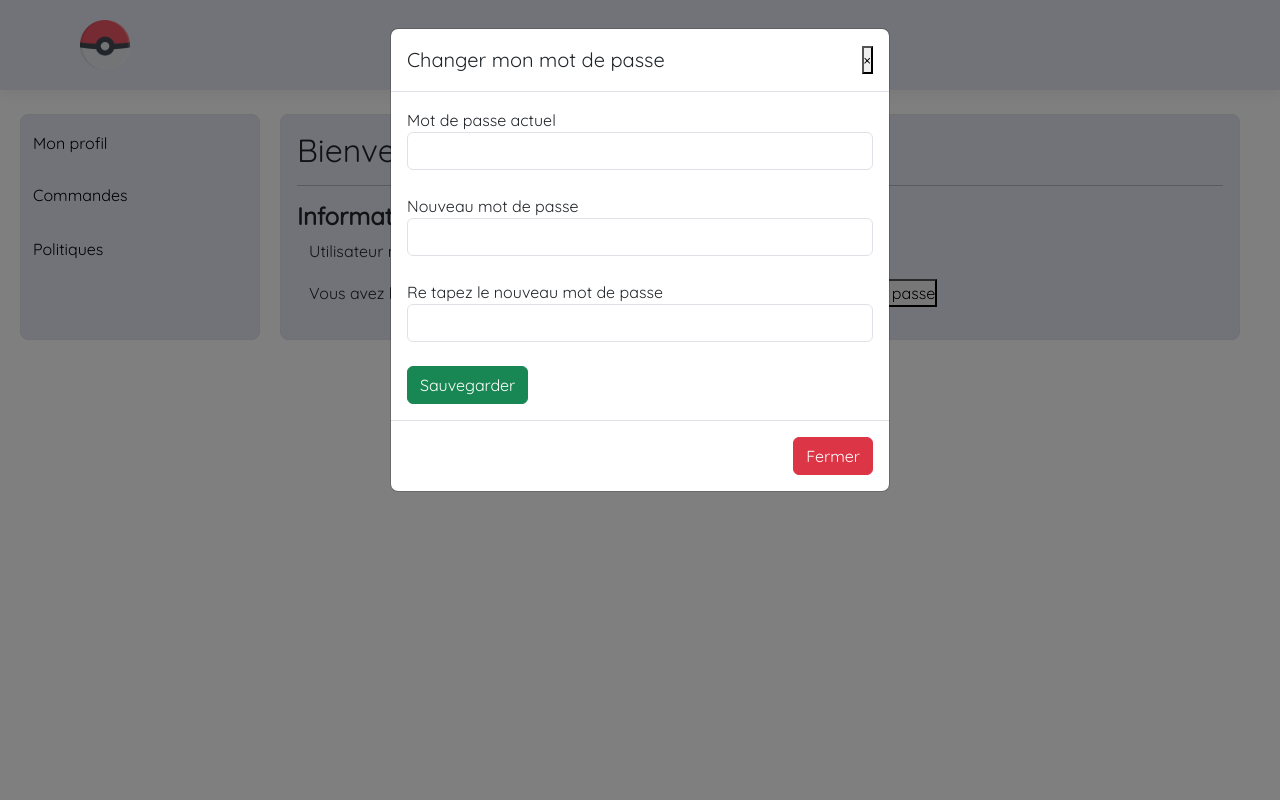
After one commit to Simiamine/Pokeshop, a PHP site: page /php/compte_client.php in a window 1280 px wide, after a click on "Changer mon mot de passe". The commit adds this page. Run offline with PHP 8.4, Linux system fonts and the light colour scheme; some libraries are stand-ins or nearby versions.

Commit message:
Add files via upload

```diff
--- a/php/admin/ajout_pok.php
+++ b/php/admin/ajout_pok.php
@@ -33,7 +33,7 @@
             <main class="col overflow-auto h-100 w-100">
                 <div class="container py-2">
                     <h2>Liste des pokemons</h2>
-                    <a href="php/admin/ajout_produit_pokemon.php" class="btn btn-primary">Ajouter produit</a>
+                    <a href="ajout_produit_pokemon.php" class="btn btn-primary">Ajouter produit</a>
                     <table class="table table-striped table-hover">
                         <!-- Début de l'en-tête du tableau -->
                         <thead>
--- /dev/null
+++ b/php/compte_client.php
@@ -0,0 +1,157 @@
+<?php
+    session_start();
+?>
+
+<!DOCTYPE html>
+<html lang="en">
+    <head>
+    <meta charset="UTF-8">
+    <meta http-equiv="X-UA-Compatible" content="IE=edge"> <meta name="viewport" content="width=device-width, initial-scale=1.0">
+    <title>Espace Client</title>
+    <script src="../js/pokemon.js" defer></script>
+    <script src="https://kit.fontawesome.com/d6a49ddf6e.js" crossorigin="anonymous"></script>
+    <link rel="stylesheet" href="../css/style.css">
+    <link href="../css/bootstrap.css" rel="stylesheet">
+    <link href="../css/style_profil.css" rel="stylesheet">
+    </head>
+
+    <body>
+            <header class = header-home>
+            <div class = "contenair">
+            <section id="header">
+        <div class="logo">
+            <a href="../index.php"><img src="../img/icon.png" alt="pokeball" class = "logo" width="50"></a>
+        </div>
+
+        <?php if (isset($_SESSION['user_statut']) && $_SESSION['user_statut'] == 'client'): ?>
+        <ul id="navbar">
+        <li>Bonjour, <?= htmlspecialchars($_SESSION['user_name']); ?></li>
+        <li><a  href="../index.php" id="menu">Menu</a></li>
+        <li><a  href="#" id="type">Catalogue</a></li>
+        <li><a href="pokedex.php" id="type">Pokedex</a></li>
+        <li><a class="active" href="compte_client.php" id="compte">Compte</a></li>
+        <li><a href="deconnexion.php" id="deconnexion">Déconnexion</a></li>
+        <li><a id="panier" href="#"><i class="fa-solid fa-bag-shopping fa-xl"></i></a></li>
+        </ul>
+        <?php endif; ?>
+            </section>
+
+<br>
+<main class ="main">
+<div class="contenair d-flex">
+<aside class="flex-grow-1">
+    <div class="bg-light border rounded-3 p-1 h-100 sticky-top">
+        <ul class="nav nav-pills flex-sm-column flex-row mb-auto justify-content-between text-truncate">
+            <li class="my-1">
+                <a href="compte_client.php" class="nav-link px-2 text-truncate">
+                    <i class="bi bi-layout-text-sidebar-reverse"></i></i>
+                    <span class="d-none d-sm-inline">Mon profil</span>
+                </a>
+            </li>
+            <li class="my-1 nav-item">
+                <a href="commande.php" class="nav-link px-2 text-truncate"><i class="bi bi-card-text fs-5"></i>
+                    <span class="d-none d-sm-inline">Commandes</span> </a>
+            </li>
+            <li class="my-1">
+                <a href="politique.php" class="nav-link px-2 text-truncate"><i class="bi bi-people fs-5"></i>
+                    <span class="d-none d-sm-inline">Politiques</span> </a>
+        </li>
+        </ul>
+    </div>
+</aside>
+
+<main class="flex-grow-4">
+                <div class="bg-light border rounded-3 p-3">
+                    <h2>Bienvenue sur votre espace Client </h2>
+                    <hr/>
+                    <h4><strong>Information personnel :</strong></h4>
+                    <div class="container">
+                        <div class="col-md-12">
+
+                        <?php
+                        require '../include/databaseconnect.php';
+
+                        if (isset($_SESSION['user_id'])) {  // Vérifie si l'utilisateur est connecté.
+                            $requete = $bdd->prepare("SELECT * FROM utilisateur WHERE id = :id");
+                            $requete->bindParam(':id', $_SESSION['user_id'], PDO::PARAM_INT);
+                            $requete->execute();
+                            $utilisateur = $requete->fetch();
+
+                            // Vérifie si des informations ont été trouvées pour cet utilisateur.
+                            if ($utilisateur) {
+                                echo "<p>Votre prénom est : " . htmlspecialchars($utilisateur['prenom']) . "</p>";
+                                echo "<p>Votre nom est : " . htmlspecialchars($utilisateur['nom']) . "</p>";
+                                echo "<p>Votre email est : " . htmlspecialchars($utilisateur['email']) . "</p>";
+                                echo "<p> Votre date de naissance : " . htmlspecialchars($utilisateur['dateNaissance']) . "</p>";
+                                echo "<p> Votre numéro de téléphone : " . htmlspecialchars($utilisateur['telephone']) . "</p>";
+                            } else {
+                                echo "<p>Aucune information disponible pour cet utilisateur.</p>";
+                            }
+                        } else {
+                            echo "<p>Utilisateur non connecté.</p>";
+                        }
+?>
+
+                        <p>Vous avez la possibilité de changer votre mot de passe : <button type="button" data-toggle="modal" data-target="#change_password">Changer mon mot de passe</button> </p>
+
+
+                          <!-- Modalité pour changer le mot de passe
+                            une pop up apparait avec un formulaire -->
+                    <div class="modal fade" id="change_password" tabindex="-1" role="dialog" aria-labelledby="modelTitleId"
+                        aria-hidden="true">
+                        <div class="modal-dialog" role="document">
+                            <div class="modal-content">
+                                <div class="modal-header">
+                                    <h5 class="modal-title">Changer mon mot de passe</h5>
+                                    <button type="button" class="close" data-dismiss="modal" aria-label="Close">
+                                        <span aria-hidden="true">&times;</span>
+                                    </button>
+                                </div>
+                                <div class="modal-body">
+                                    <form action="change_mdp.php" method="POST">
+                                        <label for='current_password'>Mot de passe actuel</label>
+                                        <input type="password" id="current_password" name="current_password"
+                                            class="form-control" required />
+                                        <br />
+                                        <label for='new_password'>Nouveau mot de passe</label>
+                                        <input type="password" id="new_password" name="new_password" class="form-control"
+                                            required />
+                                        <br />
+                                        <label for='new_password_retype'>Re tapez le nouveau mot de passe</label>
+                                        <input type="password" id="new_password_retype" name="new_password_retype"
+                                            class="form-control" required />
+                                        <br />
+                                        <!-- en appuyant sur envoyer, les données sont envoyé a change_mdp.php, les données sont alors vérifié-->
+                                        <button type="submit" class="btn btn-success">Sauvegarder</button>
+                                    </form>
+                                </div>
+                                <div class="modal-footer">
+                                    <button type="button" class="btn btn-danger" data-dismiss="modal">Fermer</button>
+                                </div>
+                            </div>
+                        </div>
+                    </div>
+
+                 <!-- Optional JavaScript -->
+                <!-- jQuery first, then Popper.js, then Bootstrap JS -->
+                <script src="https://code.jquery.com/jquery-3.3.1.slim.min.js"
+                    integrity="sha384-q8i/X+965DzO0rT7abK41JStQIAqVgRVzpbzo5smXKp4YfRvH+8abtTE1Pi6jizo" crossorigin="anonymous">
+                </script>
+                <script src="https://stackpath.bootstrapcdn.com/bootstrap/4.3.1/js/bootstrap.min.js"
+                    integrity="sha384-JjSmVgyd0p3pXB1rRibZUAYoIIy6OrQ6VrjIEaFf/nJGzIxFDsf4x0xIM+B07jRM" crossorigin="anonymous">
+                </script>
+
+
+
+
+
+
+                <?php
+
+                ?>
+
+
+                    <div>
+
+                </div>
+</main></main>
```
Also changed, not shown: php/admin/modification_pok.php (+13 -2 lines), php/change_mdp.php (added, +59 -0 lines), php/politique.php (+44 -5 lines).
